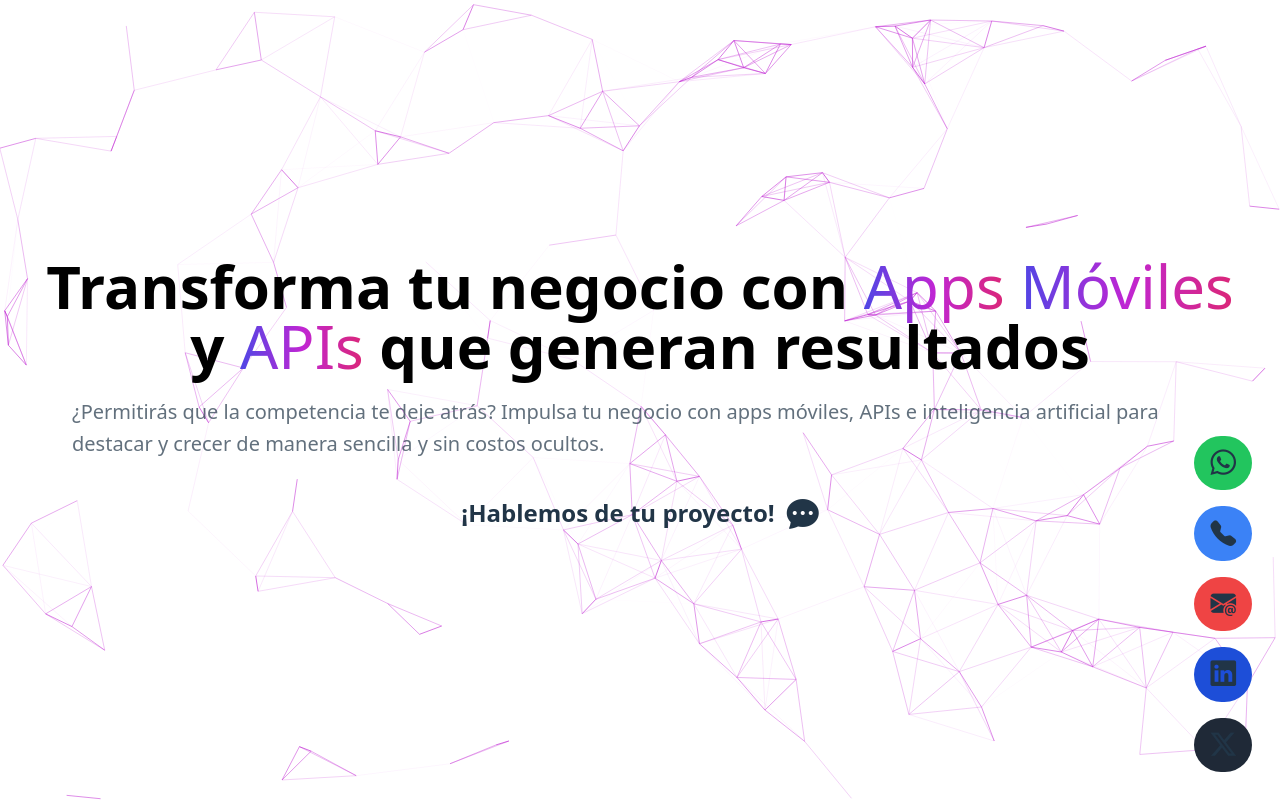
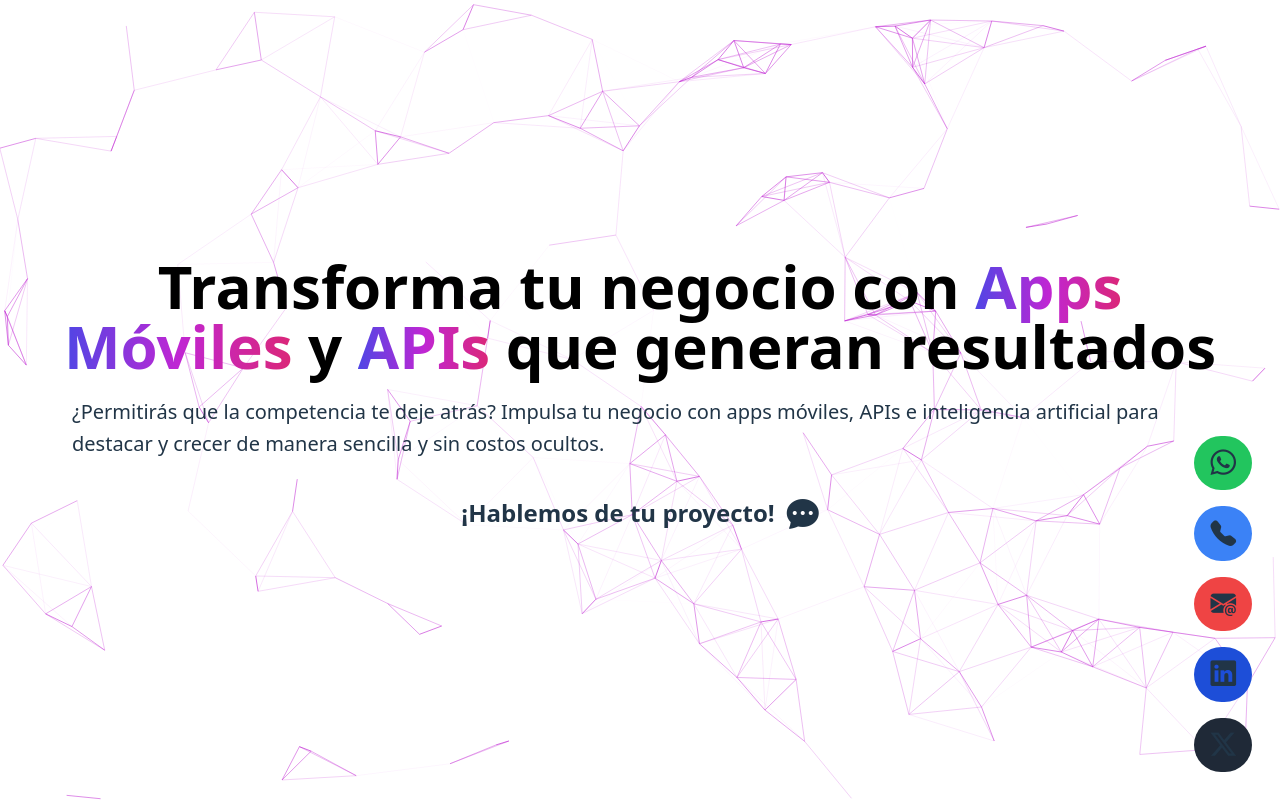
Before and after one commit to hararec-dev/hararecdev, a React (Vite) app: page / in a window 1280 px wide. Built offline with nearby package versions, Linux system fonts and the light colour scheme.

Commit message:
style(MainCopywriting): adjust styling and remove redundant class names

```diff
--- a/src/components/MainCopywriting.tsx
+++ b/src/components/MainCopywriting.tsx
@@ -1,9 +1,9 @@
 import { useEffect, useState } from "react";
 import { MotionDiv } from "./MotionDiv";
 import { GradientText } from "./GradientText";
+import { BootstrapIcon } from "./BootstrapIcon";
 import { getHeroMainCopywriting } from "../helpers";
 import type { CopywritingItem } from "../types";
-import { BootstrapIcon } from "./BootstrapIcon";
 
 export const MainCopywriting: React.FC = () => {
     return (
@@ -25,11 +25,11 @@ const Header: React.FC = () => {
     }, []);
 
     return (
-        <h1 className="mb-5 text-4xl font-black lg:text-6xl text-black dark:text-white">
+        <h1 className="mb-5 text-4xl font-black lg:text-6xl text-black dark:text-white md:mx-4">
             {copywriting.map((item, index) => {
                 const isHandwriting = item.font === 'handwriting';
                 return isHandwriting ? (
-                    <GradientText key={index} className="text-5xl font-medium lg:text-6xl">
+                    <GradientText key={index}>
                         {item.text}
                     </GradientText>
                 ) : (
@@ -41,7 +41,7 @@ const Header: React.FC = () => {
 };
 
 const Description: React.FC = () => (
-    <p className={`mb-5 mx-auto md:mx-10 text-start text-lg !leading-relaxed text-foreground-light dark:text-foreground-dark sm:text-lg md:text-xl opacity-70 px-10 sm:px-12 md:px-0`}>
+    <p className={`mb-5 mx-auto md:mx-10 text-start text-lg !leading-relaxed text-foreground-light dark:text-foreground-dark sm:text-lg md:text-xl px-10 sm:px-12 md:px-0`}>
         ¿Permitirás que la competencia te deje atrás? Impulsa tu negocio con apps móviles, APIs e inteligencia artificial para destacar y crecer de manera sencilla y sin costos ocultos.
     </p>
 );
```
